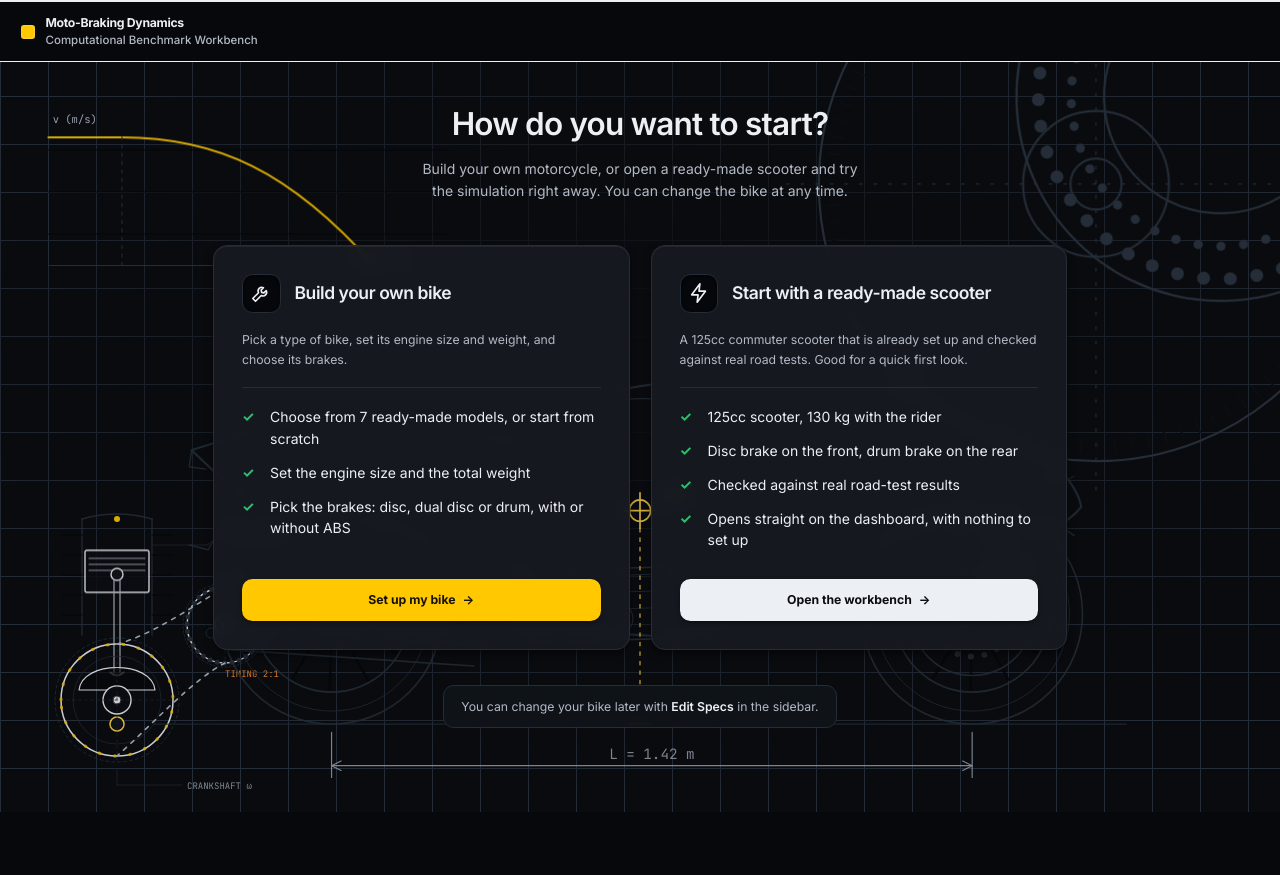
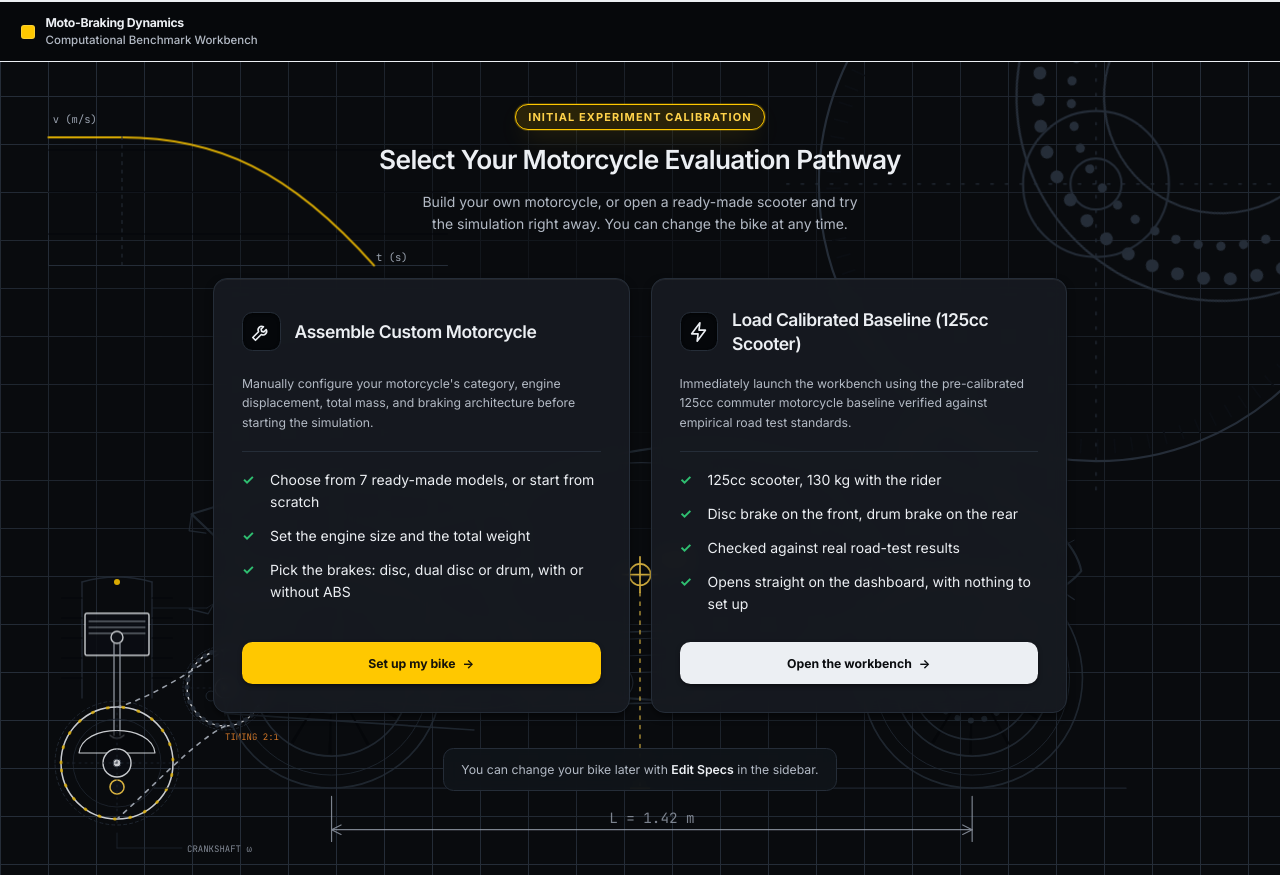
Before and after one commit to kzc0des/Moto-Braking-Dynamics, an Angular app in the folder client/: page /setup in a window 1280 px wide. Before the commit the page ends 812 px from the top, so only its background shows below. Built offline with nearby package versions, Linux system fonts and the light colour scheme; no server answers.

Commit message:
[#22] feat: bring back the original intro heading, badge, card titles and descriptions

```diff
--- a/client/src/app/features/setup/setup-hub/setup-hub.html
+++ b/client/src/app/features/setup/setup-hub/setup-hub.html
@@ -245,8 +245,11 @@
   <!-- ============ MAIN: CHOOSE HOW TO START ============ -->
   <main class="relative z-10 flex-1 flex flex-col items-center justify-center px-6 py-12 pb-24 max-w-5xl mx-auto w-full">
     <div class="text-center max-w-2xl mb-12 flex flex-col items-center gap-4">
-      <h1 class="text-3xl sm:text-4xl font-semibold text-[var(--ink)] tracking-tight text-balance leading-tight">
-        How do you want to start?
+      <span class="text-[11px] font-bold uppercase tracking-widest text-[var(--line-deep)] px-3.5 py-1 bg-[var(--line-tint)] rounded-full border border-[var(--line)]">
+        INITIAL EXPERIMENT CALIBRATION
+      </span>
+      <h1 class="text-3xl font-semibold text-[var(--ink)] tracking-tight text-balance leading-tight">
+        Select Your Motorcycle Evaluation Pathway
       </h1>
       <p class="text-base text-[var(--ink-2)] leading-relaxed text-balance">
         Build your own motorcycle, or open a ready-made scooter and try the simulation right away. You can change the bike at any time.
@@ -257,17 +260,17 @@
       <!-- Build your own -->
       <section class="path-card rounded-2xl p-8 border border-[var(--kerb)] shadow-sm flex flex-col justify-between gap-8">
         <div class="flex flex-col gap-5">
-          <div class="flex items-center gap-4">
+          <div class="flex items-center gap-4 min-h-[3.5rem]">
             <span class="w-11 h-11 shrink-0 rounded-xl bg-[var(--well)] border border-[var(--kerb)] flex items-center justify-center" aria-hidden="true">
               <svg width="22" height="22" viewBox="0 0 24 24" fill="none" stroke="var(--ink)" stroke-width="1.8" stroke-linecap="round" stroke-linejoin="round">
                 <path d="M14.7 6.3a4 4 0 0 0-5.4 5.4L3 18l3 3 6.3-6.3a4 4 0 0 0 5.4-5.4l-2.6 2.6-2.4-.6-.6-2.4z"></path>
               </svg>
             </span>
-            <h2 class="text-xl font-semibold text-[var(--ink)] tracking-tight leading-snug">Build your own bike</h2>
+            <h2 class="text-xl font-semibold text-[var(--ink)] tracking-tight leading-snug">Assemble Custom Motorcycle</h2>
           </div>
 
           <p class="text-sm text-[var(--ink-2)] leading-relaxed">
-              Pick a type of bike, set its engine size and weight, and choose its brakes.
+              Manually configure your motorcycle's category, engine displacement, total mass, and braking architecture before starting the simulation.
             </p>
 
           <ul class="m-0 p-0 list-none flex flex-col gap-3.5 pt-5 border-t border-[var(--kerb)]">
@@ -290,17 +293,17 @@
       <!-- Ready-made scooter -->
       <section class="path-card rounded-2xl p-8 border border-[var(--kerb)] shadow-sm flex flex-col justify-between gap-8">
         <div class="flex flex-col gap-5">
-          <div class="flex items-center gap-4">
+          <div class="flex items-center gap-4 min-h-[3.5rem]">
             <span class="w-11 h-11 shrink-0 rounded-xl bg-[var(--well)] border border-[var(--kerb)] flex items-center justify-center" aria-hidden="true">
               <svg width="22" height="22" viewBox="0 0 24 24" fill="none" stroke="var(--ink)" stroke-width="1.8" stroke-linecap="round" stroke-linejoin="round">
                 <path d="M13 2 4 14h7l-1 8 9-12h-7z"></path>
               </svg>
             </span>
-            <h2 class="text-xl font-semibold text-[var(--ink)] tracking-tight leading-snug">Start with a ready-made scooter</h2>
+            <h2 class="text-xl font-semibold text-[var(--ink)] tracking-tight leading-snug">Load Calibrated Baseline (125cc Scooter)</h2>
           </div>
 
           <p class="text-sm text-[var(--ink-2)] leading-relaxed">
-              A 125cc commuter scooter that is already set up and checked against real road tests. Good for a quick first look.
+              Immediately launch the workbench using the pre-calibrated 125cc commuter motorcycle baseline verified against empirical road test standards.
             </p>
 
           <ul class="m-0 p-0 list-none flex flex-col gap-3.5 pt-5 border-t border-[var(--kerb)]">
```
